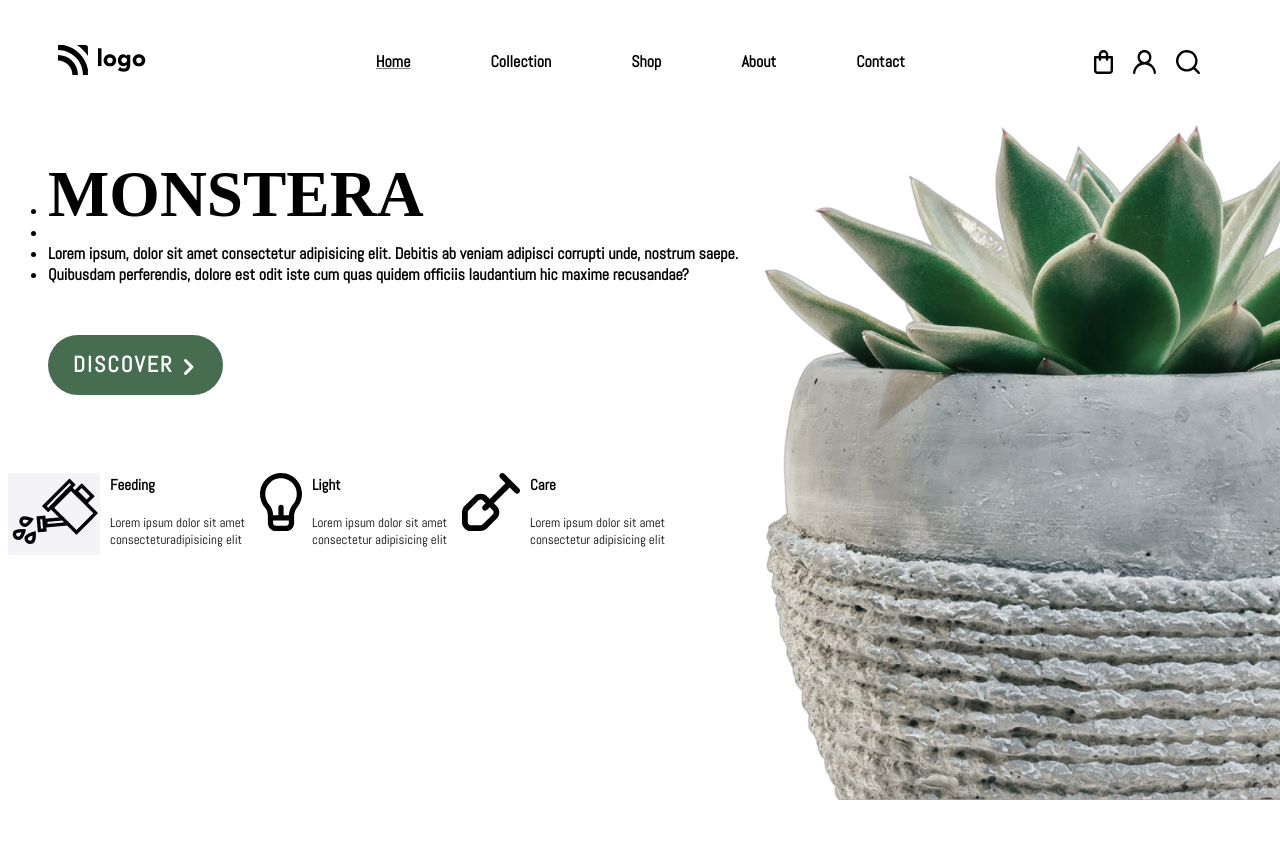
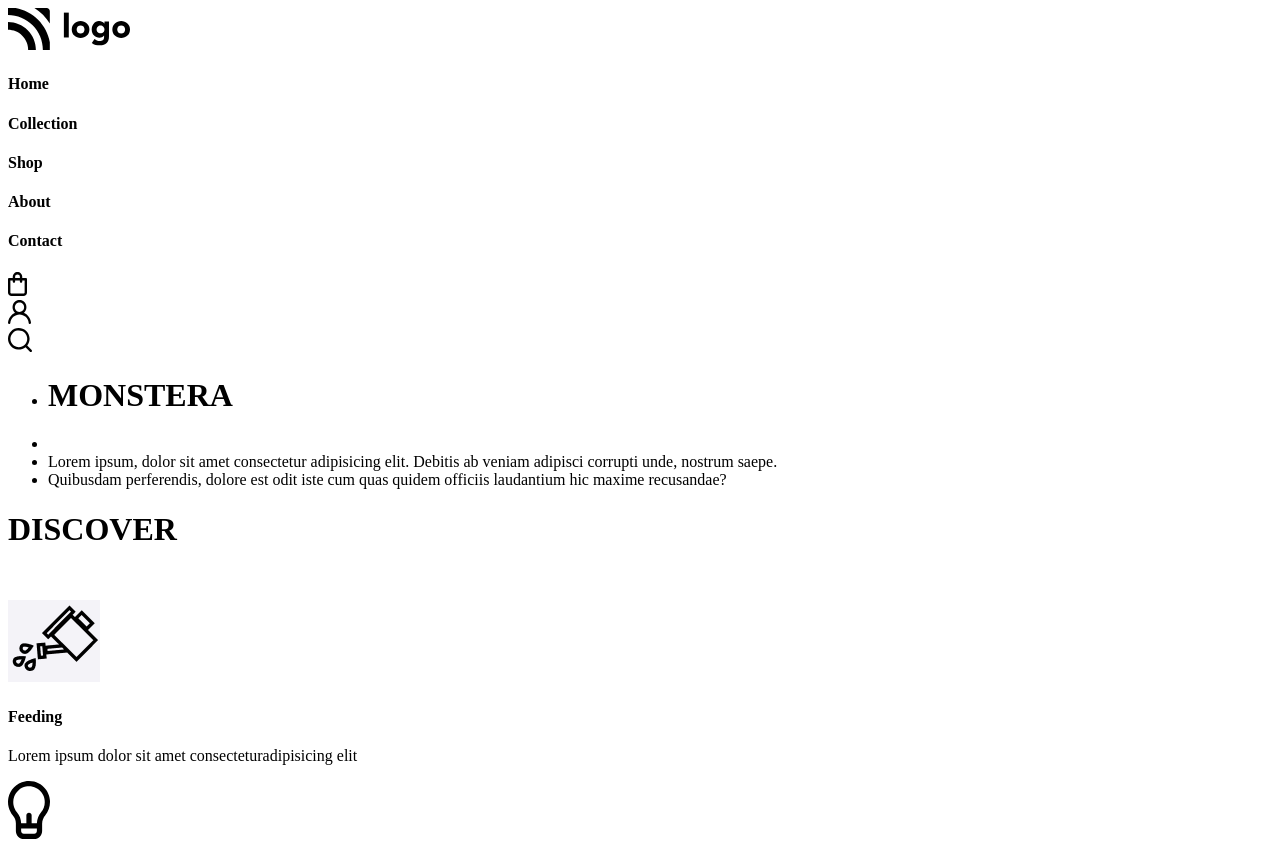
Before and after one commit to reyanshravi/UI_Projects, a plain HTML site: page Project-6/index.html in a window 1280 px wide. Shown: the top 842 px of the page. Before the commit the page ends 800 px from the top, so only its background shows below. Drawn offline with Linux system fonts and the light colour scheme; a web font is replaced by a local one.

Commit message:
Update index.html

```diff
--- a/Project-6/index.html
+++ b/Project-6/index.html
@@ -15,124 +15,6 @@
     />
     <style>
       /* Write styles here */
-      *{
-        font-family: 'Abel', Allerta;
-      }
-      #navbarMonstera{
-        margin-top: 30px;
-        margin-left: 50px;
-      }
-      #navFirst img{
-        margin-top: 15px;
-        height: 30px;
-      }
-      nav{
-        display: flex;
-
-      }
-      #navMid{
-        display: flex;
-        padding-left: 150px;
-      }
-
-      #navEnd{
-        display: flex;
-        position: absolute;
-        right: 80px;
-        padding-left: 30px;
-        margin-top: 20px;
-      }
-
-      #navMid > div{
-        padding-left: 80px;
-        margin-left: auto;
-        margin-right: auto;
-      }
-
-      #navEnd > div{
-        padding-left: 20px;
-      }
-
-
-      #midWhole{
-        display: flex;
-      }
-
-
-
-      #midWholePart13{
-        display: flex;
-        margin-top: 60px;
-      }
-
-      .midWholePart13Parts{
-        display: flex;
-      }
-
-      #midWholePart121{
-        color: #fff;
-        font-weight: 100;
-        font-size: 11px;
-        display: flex;
-        background-color: #466D50;
-        border-radius: 30px;
-        width: 150px;
-        padding-left: 25px;
-        margin-left: 40px;
-        height: 60px;
-        letter-spacing: 2px;
-        margin-top: 50px;
-      }
-
-      #midWholePart122 > img{
-        padding-top: 24px;
-        padding-left: 10px;
-        height: 16px;
-      }
-
-      #midWholePart13 h4{
-        font-size: 15px;
-      }
-
-      .text{
-        width: 150px;
-        font-size: small;
-        font-weight: 500;
-      }
-
-      #feeding, #light, #care{
-        padding-top: 18px;
-        padding-right: 10px;
-      }
-
-      #imgMain  {
-        position: absolute;
-        right: 0px;
-        bottom: 0px;
-        height: 85%;
-      }
-
-      #monstera{
-        padding-top: 20px;
-        font-size: 65px;
-        font-family:Allerta;
-        font-weight: 900;
-        margin-bottom: -10px;
-      }
-
-      li{
-        vertical-align: middle;
-        /* height: 50px; */
-        font-weight: 600;
-      }
-
-      #navMid>div:nth-child(1){
-        text-decoration: underline grey;
-      }
-
-      ul li:first-child{
-        /* list-style-type:disc ; */
-      }
 
     </style>
   </head>
```
